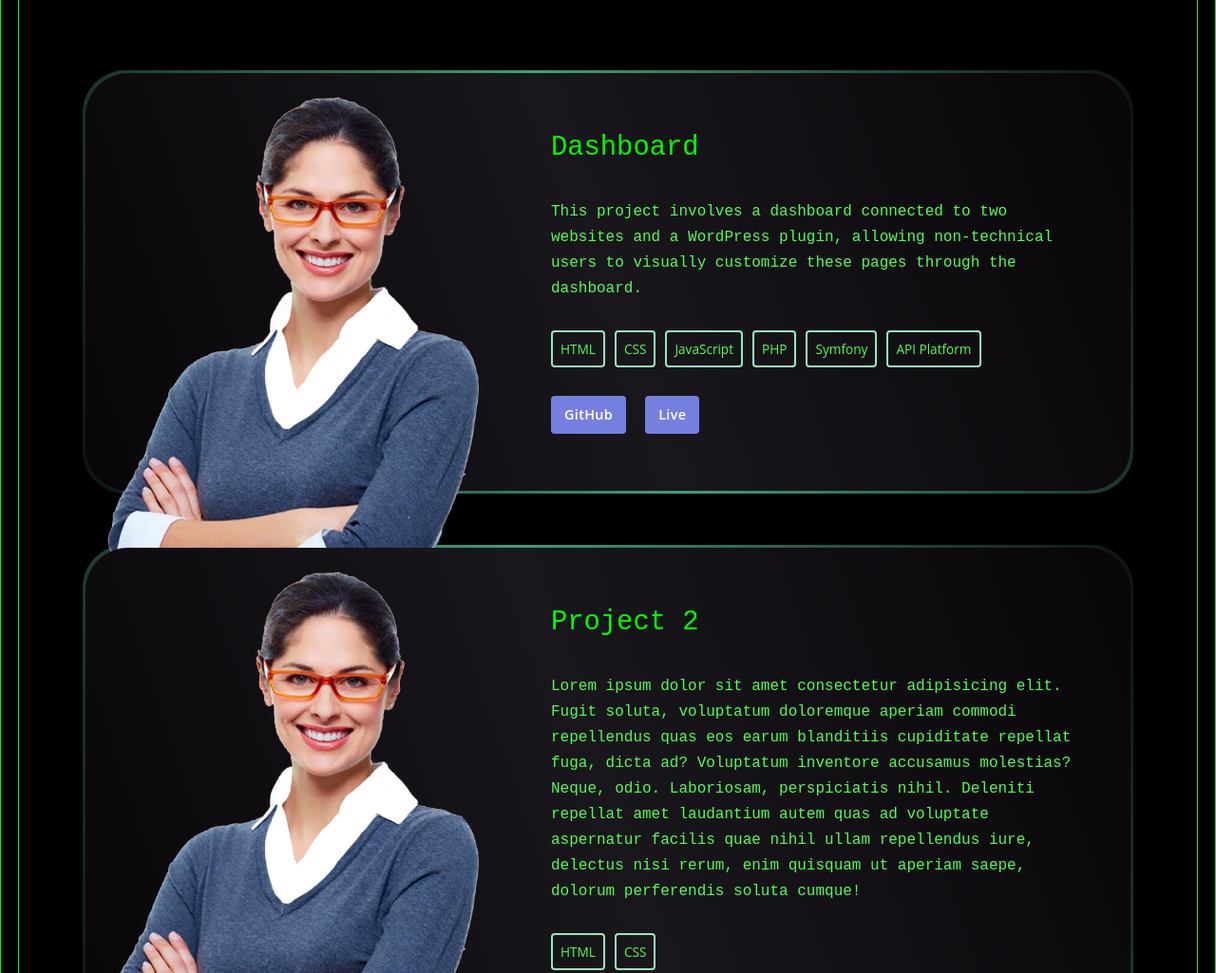
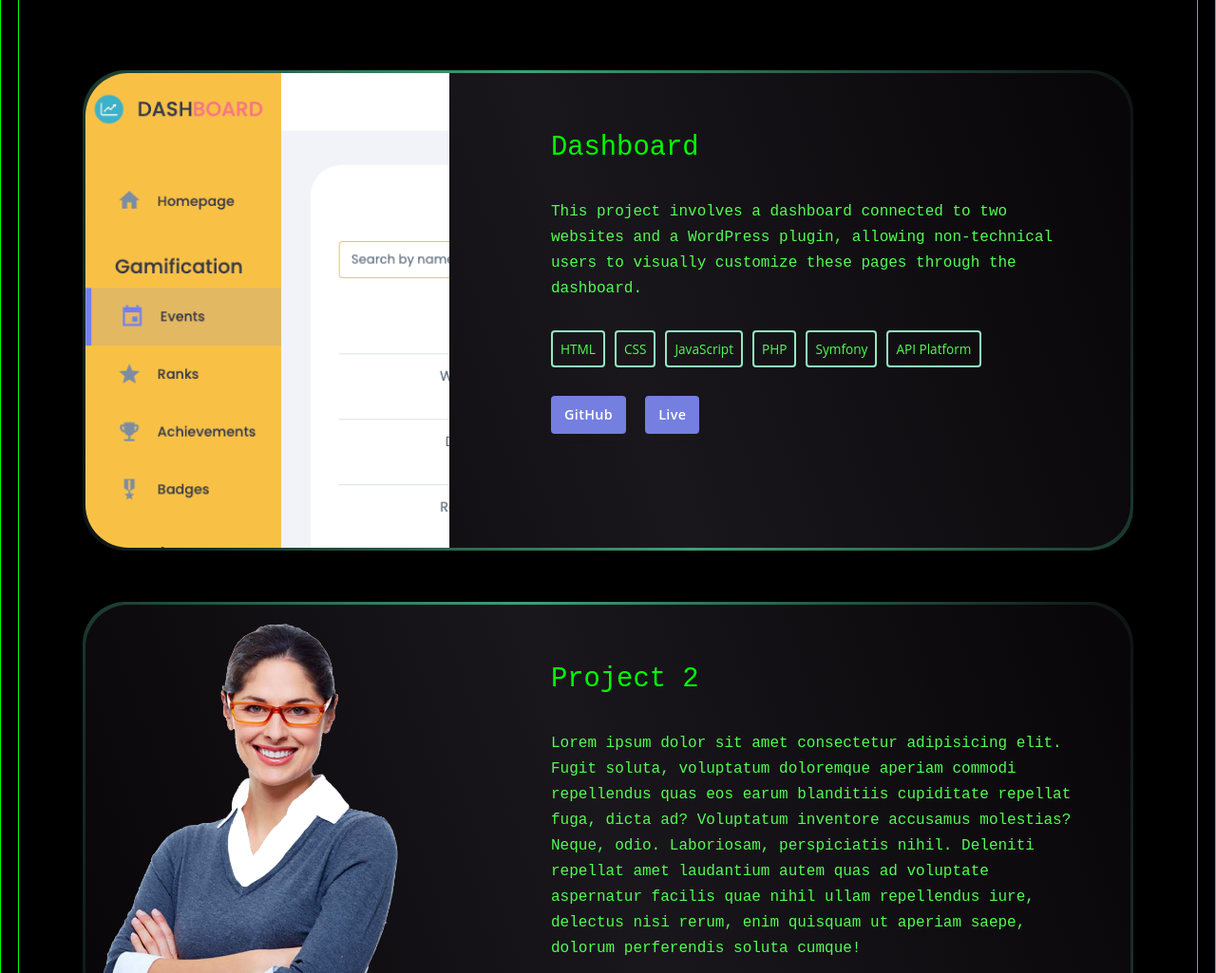
Before and after one commit to rafaelnieto96/personal-portfolio, a plain HTML site: page index.html in a window 1280 px wide. Shown: the part 1754-2779 px from the top of the page at 95% size. Drawn offline with nearby package versions, Linux system fonts and the light colour scheme.

Commit message:
fix project-card img

```diff
--- a/index.html
+++ b/index.html
@@ -88,7 +88,7 @@
 
         <!-- Project 1 -->
         <div class="project-card">
-            <img src="test-image.png" alt="" class="project-image">
+            <img src="dashboard-image.png" alt="" class="project-image">
             <div class="project-content">
                 <h3>Dashboard</h3>
                 <p>This project involves a dashboard connected to two websites and a WordPress plugin, allowing
--- a/style.css
+++ b/style.css
@@ -238,6 +238,7 @@ body {
 }
 
 .project-card {
+    height: 500px;
     position: relative;
     display: flex;
     flex-direction: row;
@@ -262,10 +263,13 @@ body {
 
 /* ToDo: adjust numbers */
 .project-card img {
-    width: 40%;
-    position: absolute !important;
+    position: absolute;
     top: 0;
     left: 0;
+    height: 500px;
+    width: auto;
+    border-top-left-radius: 45px;
+    border-bottom-left-radius: 45px;
 }
 
 .project-content {
```
Also changed, not shown: dashboard-image.png (added).
